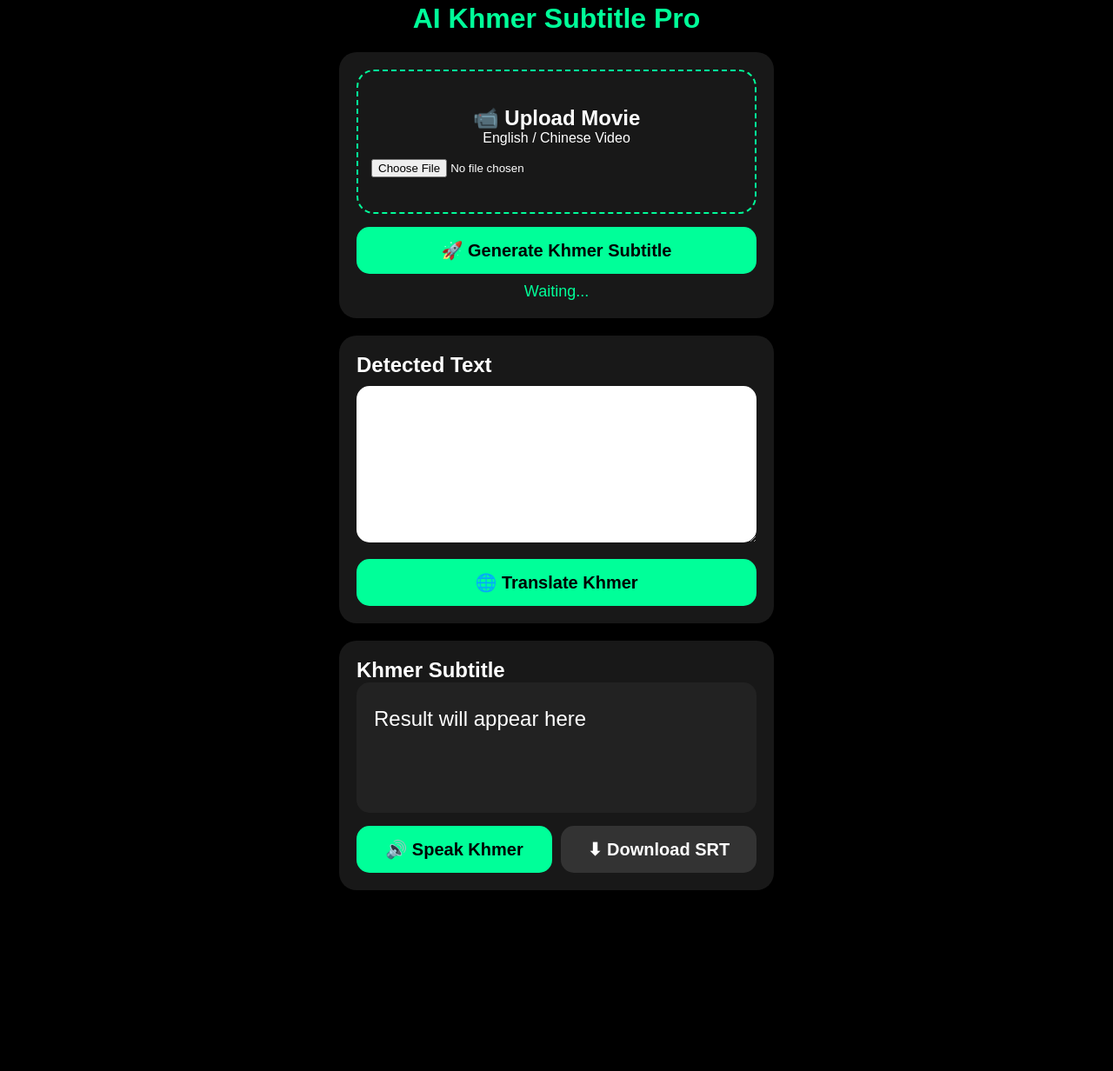
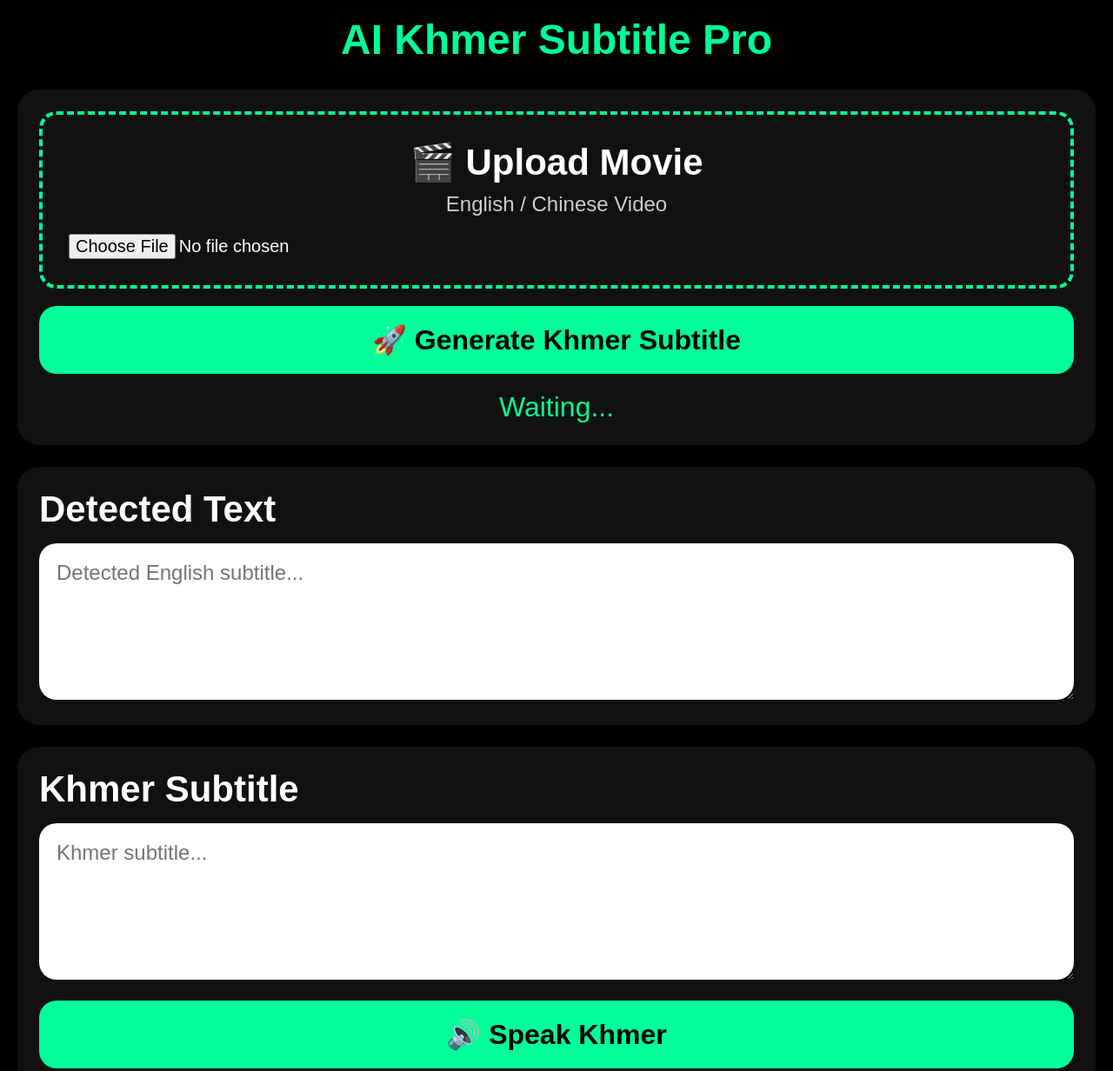
Before and after one commit to nakforver/ai-subtitle, a website: page public/index.html in a window 1280 px wide. Shown: the part 32-1264 px from the top of the page at 87% size. Before the commit the page ends 1091 px from the top, so only its background shows below. Drawn offline with Linux system fonts and the light colour scheme.

Commit message:
Refactor HTML structure and update styles

```diff
--- a/public/index.html
+++ b/public/index.html
@@ -18,130 +18,136 @@ font-family:Arial,sans-serif;
 body{
 background:#000;
 color:white;
-padding:15px;
-}
-
-.container{
-max-width:500px;
-margin:auto;
+padding:20px;
 }
 
 h1{
 text-align:center;
 color:#00ff99;
-margin-top:20px;
+font-size:48px;
+margin:30px 0;
+}
+
+.card{
+background:#111;
+border-radius:25px;
+padding:25px;
+margin-bottom:25px;
+}
+
+.upload-box{
+border:4px dashed #00ff99;
+border-radius:20px;
+padding:30px;
+text-align:center;
+}
+
+.upload-box h2{
+font-size:42px;
+margin-bottom:10px;
+}
+
+.upload-box p{
+font-size:24px;
+color:#ccc;
 margin-bottom:20px;
 }
 
-.card{
-background:#181818;
-padding:20px;
-border-radius:20px;
-margin-bottom:20px;
+input[type=file]{
+font-size:20px;
+width:100%;
 }
 
-.uploadBox{
-border:2px dashed #00ff99;
-padding:40px 15px;
+button{
+width:100%;
+border:none;
 border-radius:20px;
-text-align:center;
+padding:20px;
+font-size:32px;
+font-weight:bold;
+cursor:pointer;
+margin-top:20px;
+background:#00ff99;
+color:black;
 }
 
-input[type=file]{
-width:100%;
-margin-top:15px;
+button:hover{
+opacity:.9;
+}
+
+#status{
+text-align:center;
+font-size:32px;
+color:#00ff99;
+margin-top:20px;
+}
+
+.section-title{
+font-size:42px;
+margin-bottom:15px;
 }
 
 textarea{
 width:100%;
-height:180px;
+min-height:180px;
+padding:20px;
+font-size:24px;
 border:none;
-border-radius:15px;
-padding:15px;
-font-size:20px;
-margin-top:10px;
+border-radius:20px;
+resize:vertical;
+}
+
+#speakBtn{
+margin-top:20px;
+}
+
+@media(max-width:600px){
+
+h1{
+font-size:34px;
+}
+
+.section-title{
+font-size:30px;
 }
 
 button{
-width:100%;
-padding:15px;
-border:none;
-border-radius:15px;
-font-size:20px;
-font-weight:bold;
-margin-top:15px;
-cursor:pointer;
+font-size:24px;
 }
 
-.primary{
-background:#00ff99;
-color:black;
+textarea{
+font-size:20px;
 }
 
-.secondary{
-background:#333;
-color:white;
-}
-
-.result{
-background:#222;
-min-height:150px;
-padding:20px;
-border-radius:15px;
-font-size:24px;
-line-height:1.8;
-}
-
-.row{
-display:flex;
-gap:10px;
-}
-
-.row button{
-flex:1;
-}
-
-.status{
-text-align:center;
-color:#00ff99;
-margin-top:10px;
-font-size:18px;
 }
 
 </style>
 </head>
+
 <body>
-
-<div class="container">
 
 <h1>AI Khmer Subtitle Pro</h1>
 
 <div class="card">
 
-<div class="uploadBox">
+<div class="upload-box">
 
-<h2>📹 Upload Movie</h2>
+<h2>🎬 Upload Movie</h2>
 
-<p>
-English / Chinese Video
-</p>
+<p>English / Chinese Video</p>
 
 <input
 type="file"
-id="videoFile"
+id="videoInput"
 accept="video/*">
 
 </div>
 
-<button
-class="primary"
-id="uploadBtn">
+<button id="generateBtn">
 🚀 Generate Khmer Subtitle
 </button>
 
-<div
-class="status"
-id="status">
+<div id="status">
 Waiting...
 </div>
 
@@ -149,46 +155,31 @@ Waiting...
 
 <div class="card">
 
-<h2>Detected Text</h2>
+<h2 class="section-title">
+Detected Text
+</h2>
 
 <textarea
-id="englishText"></textarea>
-
-<button
-class="primary"
-id="translateBtn">
-🌐 Translate Khmer
-</button>
+id="detectedText"
+placeholder="Detected English subtitle..."
+></textarea>
 
 </div>
 
 <div class="card">
 
-<h2>Khmer Subtitle</h2>
+<h2 class="section-title">
+Khmer Subtitle
+</h2>
 
-<div
-class="result"
-id="result">
-Result will appear here
-</div>
+<textarea
+id="khmerText"
+placeholder="Khmer subtitle..."
+></textarea>
 
-<div class="row">
-
-<button
-class="primary"
-id="speakBtn">
+<button id="speakBtn">
 🔊 Speak Khmer
 </button>
-
-<button
-class="secondary"
-id="downloadBtn">
-⬇ Download SRT
-</button>
-
-</div>
-
-</div>
 
 </div>
 
```
